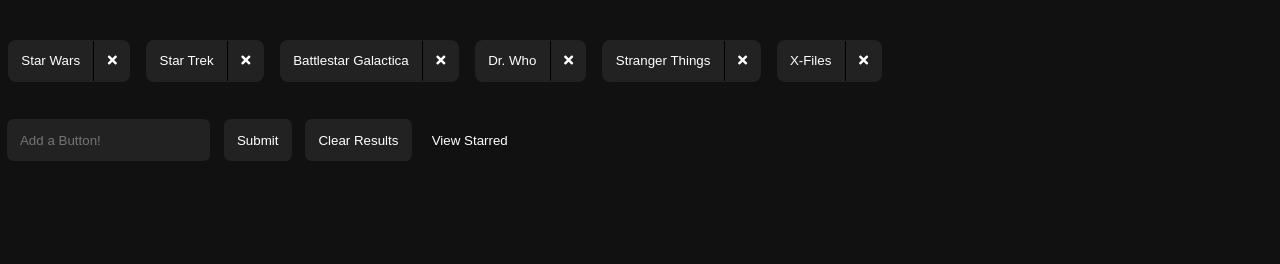
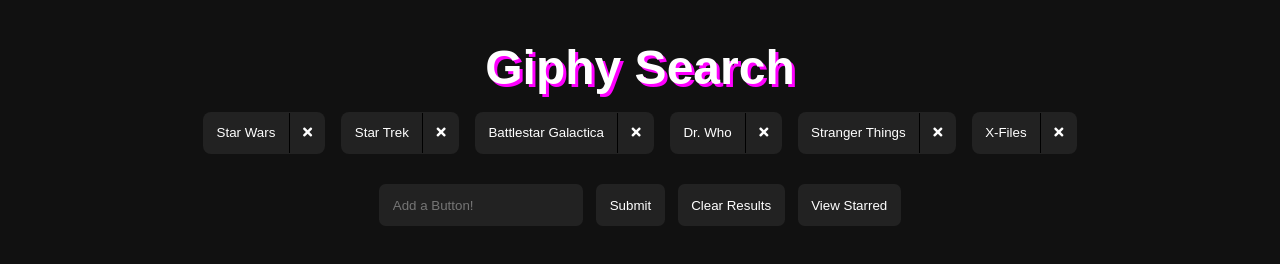
Before and after one commit to acarlie/Giphy_Search, a plain HTML site: page index.html in a window 1280 px wide. Drawn offline with nearby package versions, Linux system fonts and the light colour scheme; a web font is replaced by a local one.

```diff
--- a/assets/css/reset.css
+++ b/assets/css/reset.css
@@ -28,6 +28,10 @@
 	font: inherit;
     vertical-align: baseline;
     line-height: 1.5em;
+}
+
+h1, h2, h3, h4, h5, h6{
+    font-weight: bold;
 }
 
 h1{
--- a/assets/css/style.css
+++ b/assets/css/style.css
@@ -1,3 +1,7 @@
+
+:root{
+    --color-primary: magenta;
+}
 
 body{
     padding: 2em 0;
@@ -7,17 +11,21 @@
     font-family: 'Blinker', sans-serif;
 }
 
-.btn-wrap, .btn-clear, input, input[type=submit], .card{
+h1{
+    text-align: center;
+    text-shadow: 3px 3px var(--color-primary);
+}
+
+.btn-wrap, .btn-clear, input, input[type=submit], .card, .btn-starred{
     margin: .5em;
     border-radius: .5em;
     overflow: hidden;
     background-color: #222;
 }
 
-.btn-wrap:hover, .btn-clear:hover, input[type=submit]:hover, .card:hover{
+.btn-wrap:hover, .btn-clear:hover, input[type=submit]:hover, .card:hover, .btn-starred:hover{
     background-color: #444;
 }
-
 
 .btn-wrap{
     display: inline-block;
@@ -29,8 +37,8 @@
 
 button, input[type=submit], input[type=text]{
     font-family: 'Blinker', sans-serif;
+}
 
-}
 
 .btn, input, input[type=submit], .card-info{
     color: #fff;
@@ -43,6 +51,11 @@
 
 .row{
     margin-bottom: 1em;
+}
+
+.row-center{
+    display: flex;
+    justify-content: center;
 }
 
 #results{
--- a/assets/js/javascript.js
+++ b/assets/js/javascript.js
@@ -86,6 +86,9 @@
         } else {
             if (app.starView){
                 $(this).parent().remove();
+                if (app.starred.length === 1){
+                    $('#results').html('<h2>No more stars :-(</h2>');
+                }
             } else {
                 $(this).attr('data-star', 'false').removeClass('fas').addClass('far');
                 console.log('not starred' + id);
--- a/index.html
+++ b/index.html
@@ -13,12 +13,13 @@
 </head>
 <body>
     <main class="container">
-        <div id="buttons" class="row">
+        <h1>Giphy Search</h1>
+        <div id="buttons" class="row row-center">
 
         </div>
-        <div class="row">
+        <div class="row row-center">
             <form action="">
-                <input type="text" id="input" placeholder="Add a Button!"><input type="submit" value="Submit" id="submit"><button id="clear" class="btn btn-clear">Clear Results</button><button id="starred" class="btn">View Starred</button>
+                <input type="text" id="input" placeholder="Add a Button!"><input type="submit" value="Submit" id="submit"><button id="clear" class="btn btn-clear">Clear Results</button><button id="starred" class="btn btn-starred">View Starred</button>
             </form>
         </div>
         <div id="results" class="row">
```
